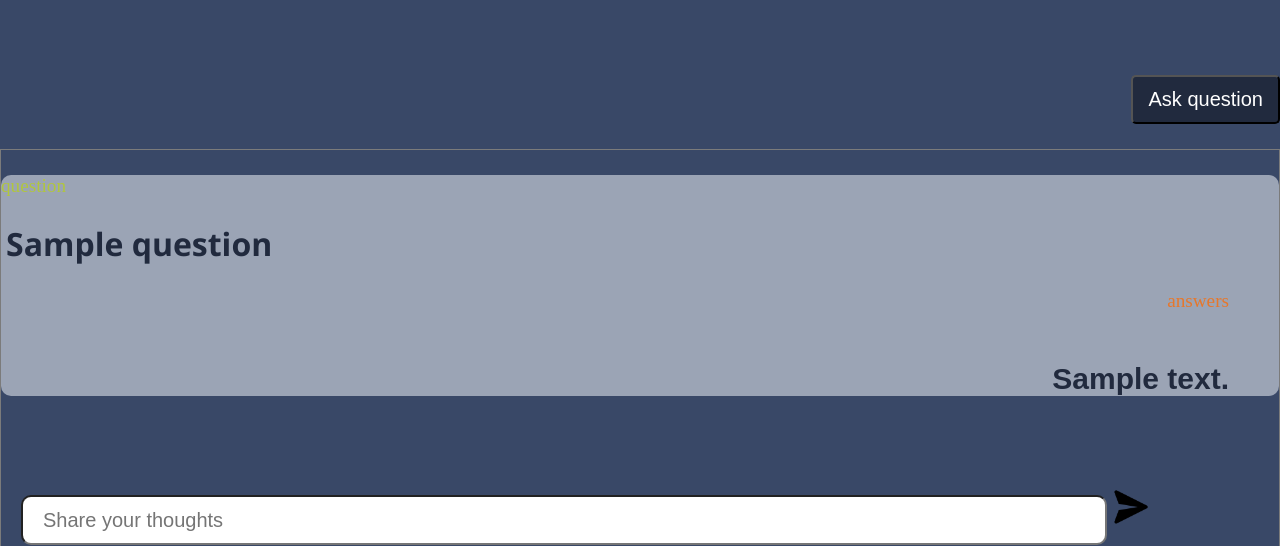
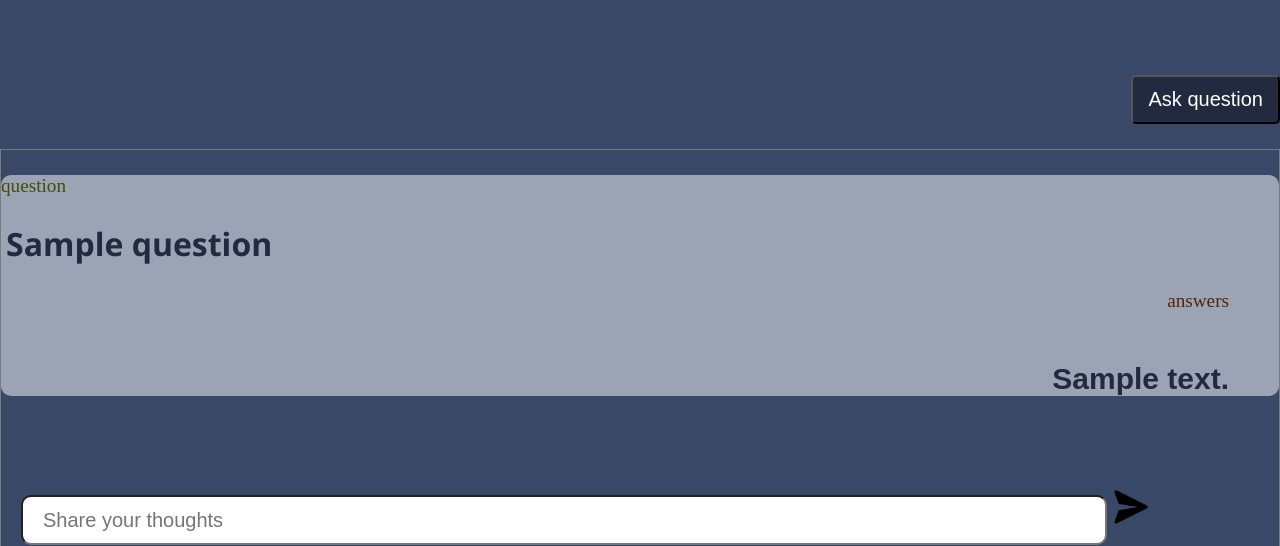
Before and after one commit to Rathan-r-nayak/farmassistant, a Django app: page /discuss/ in a window 1280 px wide. Shown: the top 546 px of the page. Run offline with Django 4.2, Linux system fonts and the light colour scheme; tables that the repository leaves empty hold one stand-in row (values such as "Sample post").

Commit message:
chages in colors

```diff
--- a/discussapp/templates/discussapp/discussion.html
+++ b/discussapp/templates/discussapp/discussion.html
@@ -133,7 +133,7 @@ border: none;
         <!-- for loop here -->
         {%for ques in queries%}
         <div class="onediscussion">
-            <p style="font-size: larger;color: rgb(177, 198, 62);">question</p>
+            <p style="font-size: larger;color: rgb(66, 78, 0);">question</p>
             <div class="div_question">
                 <!-- <p class="who-asked">
                     Rathan:
@@ -143,7 +143,7 @@ border: none;
             </div>
 
             <p class="div_answer" style="font-size: larger;
-            color: rgb(231, 119, 43);">answers</p>
+            color: rgb(87, 35, 0);">answers</p>
             {%for answer in ans%}
             {%if answer.query_id == ques.query_id%}
             <div class="div_answer">
```
